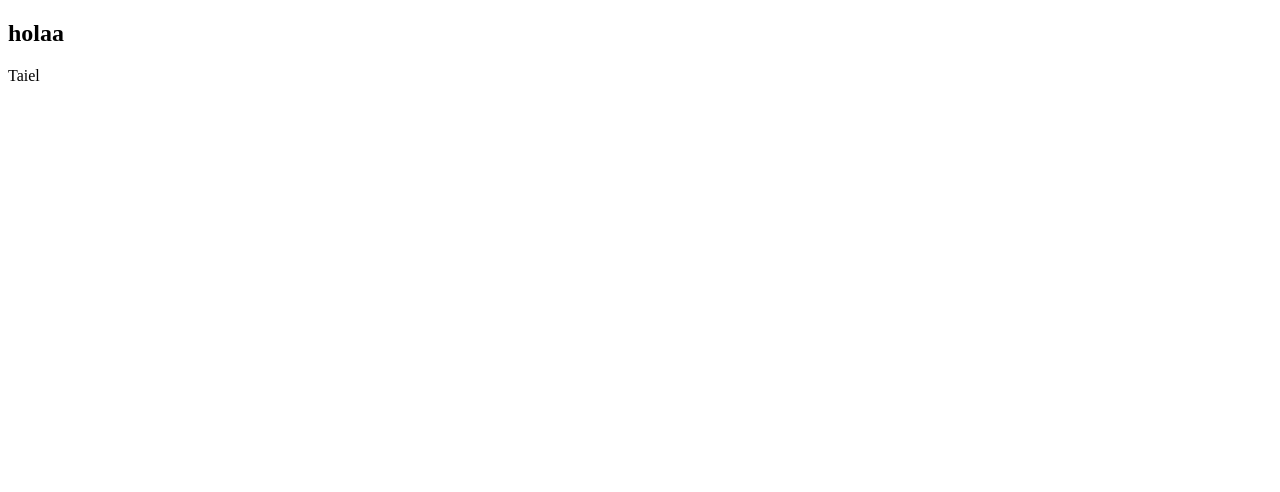
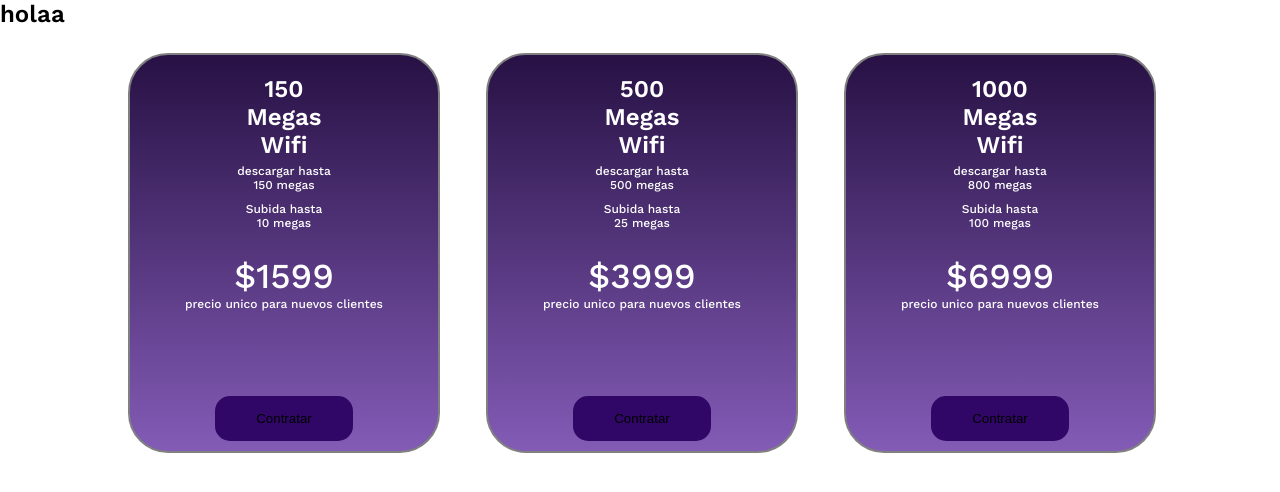
Before and after one commit to SantiNoccetti/TP-Integrador, a plain HTML site: page index.html in a window 1280 px wide. Drawn offline with nearby package versions, Linux system fonts and the light colour scheme.

Commit message:
Seccion servicios

```diff
--- a/index.html
+++ b/index.html
@@ -1,10 +1,11 @@
 <!DOCTYPE html>
-<html lang="en">
+<html lang="es">
 <head>
     <meta charset="UTF-8">
     <meta http-equiv="X-UA-Compatible" content="IE=edge">
     <meta name="viewport" content="width=device-width, initial-scale=1.0">
     <title>Univers</title>
+    <link rel="stylesheet" href="style.css">
 </head>
 
 
@@ -39,11 +40,62 @@
                     <!-- Santino -->
 <!-- -------------------------------------------------------------------- -->
                     <!-- Taiel -->
-        <section>
 
-            <p>Taiel</p>
+        <!-- <section class="contenedor-principal">
 
-        </section>
+            <div class="flex-conteiner">
+                <div class="contenido-principal">
+                    <h1>Internet</h1>
+                    <p class="sub-title">hasta 1000 megas WiFi</p>
+                    <p> Universe es líder en velocidad de Internet en Argentina. Podés elegir<br>entre 150, 500 y hasta 1000 Megas WiFi para navegar a la<br> más Alta Velocidad!</p>
+                </div>
+            </div>
+        </section>                 -->
+<!-- SERVICIOS -->
+        <div class="servicios">
+            <div class="grid-servicios">
+                <div class="servicio-estilo">
+                    <h2>
+                        150 <br>Megas<br> Wifi
+                    </h2>
+
+                    <p>descargar hasta <br> 150 megas</p>
+                    <p>Subida hasta <br> 10 megas</p>
+                </div>
+                    <p class="precio">$1599</p>
+                    <p class="span">precio unico para nuevos clientes</p>
+                    <button class="bt"> Contratar </button>
+            </div>
+
+            <div class="grid-servicios">
+                <div class="servicio-estilo">
+                    <h2>
+                        500 <br>Megas<br> Wifi
+                    </h2>
+
+                    <p>descargar hasta <br> 500 megas</p>
+                    <p>Subida hasta <br> 25 megas</p>
+                </div>
+                    <p class="precio">$3999</p>
+                    <p class="span">precio unico para nuevos clientes</p>
+                    <button class="bt"> Contratar </button>
+            </div>
+
+            <div class="grid-servicios">
+                <div class="servicio-estilo">
+                    <h2>
+                        1000 <br>Megas<br> Wifi
+                    </h2>
+
+                    <p>descargar hasta <br> 800 megas</p>
+                    <p>Subida hasta <br> 100 megas</p>
+                </div>
+                    <p class="precio">$6999</p>
+                    <p class="span">precio unico para nuevos clientes</p>
+                    <button class="bt"> Contratar </button>
+            </div>
+        </div>
+<!-- FIN DE SERVICIOS -->
                     <!-- Taiel -->
 
     </main>
--- /dev/null
+++ b/style.css
@@ -0,0 +1,78 @@
+@import url('https://fonts.googleapis.com/css2?family=Work+Sans:ital,wght@0,200;0,500;0,600;1,300;1,400&display=swap');
+*{
+    padding: 0;
+    margin: 0;
+    box-sizing: border-box;
+}
+
+*,::before,::after{
+    box-sizing: inherit;
+}
+
+body{
+    font-family: 'Work Sans',sans-serif;
+    font-weight: 400;
+}
+/* taiel */
+.servicios{
+    display: grid;
+    grid-template-columns: 1fr 1fr 1fr;
+    width: 80%;
+    margin: 0 auto;
+    height: 400px;
+    column-gap: 50px;
+    padding: 25px 0;
+}
+
+.grid-servicios{
+    text-align: center;
+    color: #fff;
+    border: 2px solid grey;
+    border-radius: 40px;
+    position: relative;
+    background: linear-gradient(180deg, #271144, #521b99b7);
+    width: 100%;
+}
+
+.servicio-estilo{
+    margin: 20px 0;
+}
+
+.servicio-estilo p{
+    font-size: 12px;
+    font-weight: 400;
+    justify-content: center;
+    padding: 5px 0;
+}
+
+.precio{
+    font-size: 35px;
+}
+
+.span{
+    font-size: 12px;
+}
+
+.bt{
+    display: block;
+    width: 35%;
+    padding: 15px;
+    border-radius: 15px;
+    margin: 0 auto;
+    border: none;
+    position: absolute;
+    right: 0;
+    left: 0;
+    bottom: 10px;
+    cursor: pointer;
+    transition: 0.3s;
+    background-color: #300766;
+}
+
+.bt:hover{
+    width: 40%;
+    transition: 0.6s;
+    background-color: #702acc;
+    color: #fff;
+    box-shadow: 0 4px 8px 0 rgba(0, 0, 0, 0.2), 0 6px 20px 0 rgba(0, 0, 0, 0.19);
+}
```
